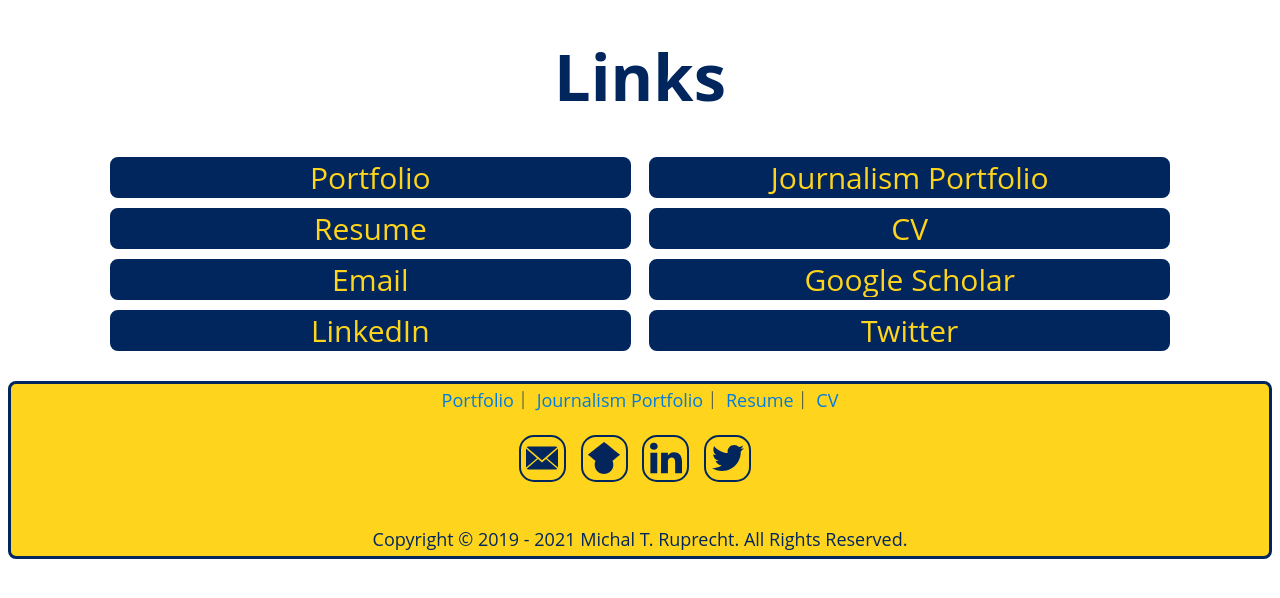
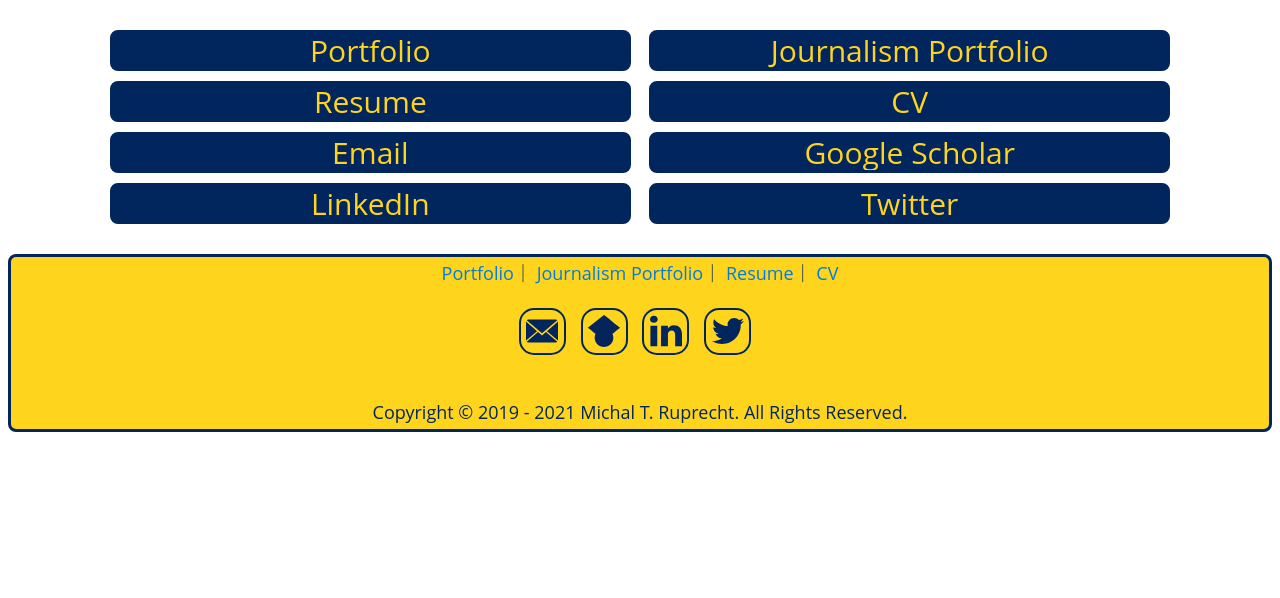
Before and after one commit to MichalRuprecht/michalruprecht.github.io, a Jekyll site: the page built from pages/social.html, in a window 1280 px wide. Shown: the top 598 px of the page. Built offline with Jekyll 4.4.1, drawn with Linux system fonts in a browser that asks for light colours.

Commit message:
Update social.html

```diff
--- a/pages/social.html
+++ b/pages/social.html
@@ -8,7 +8,7 @@ title: Social - Michal Ruprecht
     <title>Social — Michal Ruprecht</title>
   </head>
   <body>
-    <center><h1><b>Links</b></h1>
+    <center>
       <h2>
         <a class="collegebuttonsocial" href="https://MichalRuprecht.com">Portfolio</a>
         <a class="collegebuttonsocial" href="https://michalruprecht.com/pages/journalism">Journalism Portfolio</a>
```
